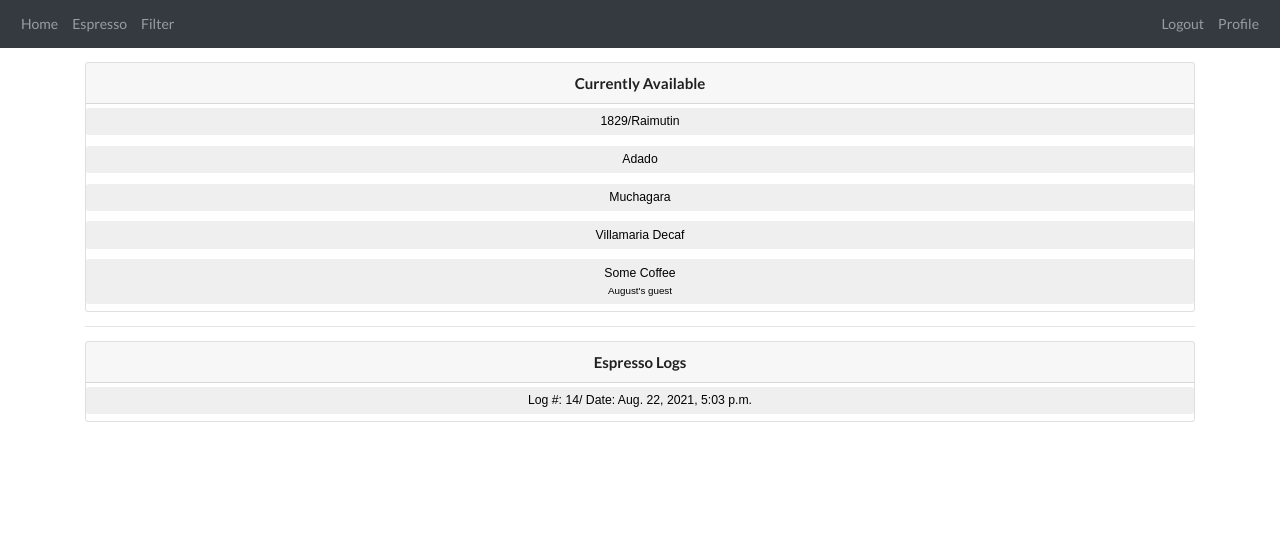
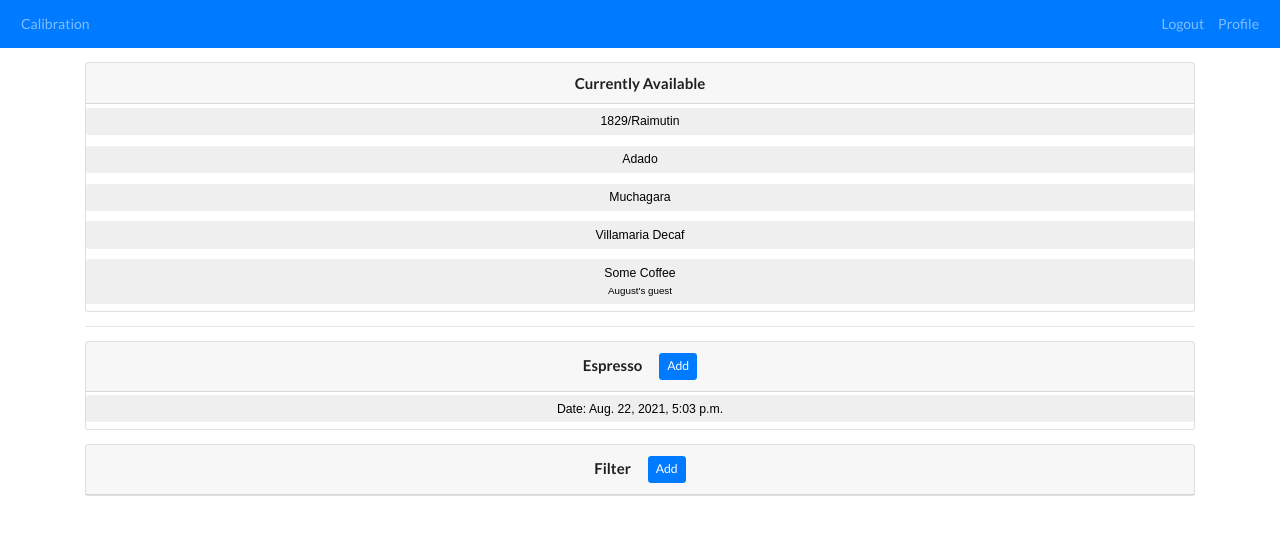
Before and after one commit to DevelopWithAP/quality_control, a Django app: page / in a window 1280 px wide. Shown: the top 535 px of the page. Run offline with Django 3.2, Linux system fonts and the light colour scheme; a user stored in the database is signed in; data comes from the database, SQL or seed files in the repository; both versions use the stored data as it was after the commit; some libraries are stand-ins or nearby versions.

Commit message:
Changed UI, Added default values in Espresso Form

```diff
--- a/calibration/models.py
+++ b/calibration/models.py
@@ -130,14 +130,20 @@ class Coffee(models.Model):
     def display_category(self):
         return str(self.get_category_display())
 
+    # method to display roast profile of coffee
+    def display_roast_profile(self):
+        if "spr" in str(self.roast_profile):
+            return "Espresso"
+        return "Filter"
+
 class Espresso(models.Model):
     coffee_name = models.ForeignKey(Coffee, on_delete=models.CASCADE, related_name="coffee_name")
     timestamp = models.DateTimeField(auto_now_add=True)
     water_temp = models.DecimalField(max_digits=3, decimal_places=1)
     water_tds = models.DecimalField(max_digits=3, decimal_places=2)
     batch_number = models.CharField(max_length=8)
-    dry_weight = models.DecimalField(max_digits=3, decimal_places=1)
-    wet_weight = models.IntegerField()
+    dry_weight = models.DecimalField(max_digits=3, decimal_places=1, default=18.0)
+    wet_weight = models.IntegerField(default=36)
     extraction_time = models.CharField(max_length=10, default="26-28")
     acidity_score = models.FloatField(validators=[MinValueValidator(6), MaxValueValidator(10)])
     acidity_quality = models.CharField(max_length= 15,choices=ACIDITY, default = "Delicate")
--- a/calibration/templates/calibration/base.html
+++ b/calibration/templates/calibration/base.html
@@ -5,7 +5,8 @@
 
 <head>
     <title>{% block title %}Calibration{% endblock %}</title>
-    <link rel="stylesheet" href="https://stackpath.bootstrapcdn.com/bootstrap/4.1.3/css/bootstrap.min.css" integrity="sha384-MCw98/SFnGE8fJT3GXwEOngsV7Zt27NXFoaoApmYm81iuXoPkFOJwJ8ERdknLPMO" crossorigin="anonymous">
+    <link rel="stylesheet" href="https://stackpath.bootstrapcdn.com/bootstrap/4.1.3/css/bootstrap.min.css"
+        integrity="sha384-MCw98/SFnGE8fJT3GXwEOngsV7Zt27NXFoaoApmYm81iuXoPkFOJwJ8ERdknLPMO" crossorigin="anonymous">
     <link href="{% static 'network/styles.css' %}" rel="stylesheet">
     <!-- JQuery -->
     <script src="https://code.jquery.com/jquery-3.3.1.min.js"></script>
@@ -16,19 +17,16 @@
 </head>
 
 <body>
-    <nav class="navbar navbar-expand-md navbar-dark bg-dark">
+
+
+    <nav class="navbar navbar-expand-md navbar-dark bg-primary">
         <div class="navbar-collapse collapse w-100 order-1 order-md-0 dual-collapse2">
             <ul class="navbar-nav mr-auto">
                 {% if user.is_authenticated %}
                 <li class="nav-item">
-                    <a class="nav-link" href="{% url 'index' %}">Home</a>
+                    <a class="nav-link" href="{% url 'index' %}">Calibration</a>
                 </li>
-                <li class="nav-item">
-                    <a class="nav-link" href="{% url 'espresso_log' %}">Espresso</a>
-                </li>
-                <li class="nav-item">
-                    <a class="nav-link" href="#">Filter</a>
-                </li>
+
             </ul>
             <ul class="navbar-nav ml-auto">
                 <li class="nav-item">
@@ -39,7 +37,7 @@
                 </li>
             </ul>
         </div>
-                {% else %}
+        {% else %}
         <div class="navbar-collapse collapse w-100 order-3 dual-collapse2">
             <ul class="navbar-nav ml-auto">
                 <li class="nav-item">
@@ -51,6 +49,7 @@
             </ul>
             {% endif %}
         </div>
+
     </nav>
 
     <div class="body">
@@ -59,9 +58,15 @@
     </div>
     {% block script %}
     {% endblock %}
-    <script src="https://code.jquery.com/jquery-3.3.1.slim.min.js" integrity="sha384-q8i/X+965DzO0rT7abK41JStQIAqVgRVzpbzo5smXKp4YfRvH+8abtTE1Pi6jizo" crossorigin="anonymous"></script>
-    <script src="https://cdnjs.cloudflare.com/ajax/libs/popper.js/1.14.3/umd/popper.min.js" integrity="sha384-ZMP7rVo3mIykV+2+9J3UJ46jBk0WLaUAdn689aCwoqbBJiSnjAK/l8WvCWPIPm49" crossorigin="anonymous"></script>
-    <script src="https://stackpath.bootstrapcdn.com/bootstrap/4.1.3/js/bootstrap.min.js" integrity="sha384-ChfqqxuZUCnJSK3+MXmPNIyE6ZbWh2IMqE241rYiqJxyMiZ6OW/JmZQ5stwEULTy" crossorigin="anonymous"></script>
+    <script src="https://code.jquery.com/jquery-3.3.1.slim.min.js"
+        integrity="sha384-q8i/X+965DzO0rT7abK41JStQIAqVgRVzpbzo5smXKp4YfRvH+8abtTE1Pi6jizo"
+        crossorigin="anonymous"></script>
+    <script src="https://cdnjs.cloudflare.com/ajax/libs/popper.js/1.14.3/umd/popper.min.js"
+        integrity="sha384-ZMP7rVo3mIykV+2+9J3UJ46jBk0WLaUAdn689aCwoqbBJiSnjAK/l8WvCWPIPm49"
+        crossorigin="anonymous"></script>
+    <script src="https://stackpath.bootstrapcdn.com/bootstrap/4.1.3/js/bootstrap.min.js"
+        integrity="sha384-ChfqqxuZUCnJSK3+MXmPNIyE6ZbWh2IMqE241rYiqJxyMiZ6OW/JmZQ5stwEULTy"
+        crossorigin="anonymous"></script>
 </body>
 
 </html>
--- a/calibration/templates/calibration/index.html
+++ b/calibration/templates/calibration/index.html
@@ -43,13 +43,16 @@
 
     <div class="card text-center mt-3">
         <div class="card-header">
-            <h4>Espresso Logs</h4>
+            <h4>
+            Espresso
+            <a href="{% url 'espresso_log' %}" class="btn btn-sm btn-primary ml-3">Add</a>
+            </h4>
         </div>
         {% for espresso_log in espresso_logs %}
         <button class="btn btn-sm btn-default mb-2 mt-1" type="button" data-toggle="collapse"
             data-target="#espressoLog-{{ espresso_log.id }}" aria-expanded="false"
             aria-controls="coffeeCollapse-{{ coffee.id }}">
-            Log #: {{ espresso_log.id }}/ Date: {{ espresso_log.timestamp }}
+            Date: {{ espresso_log.timestamp }}
         </button>
         <div class="collapse" id="espressoLog-{{ espresso_log.id }}">
             <div class="card card-body mb-2 mt-1">
@@ -57,13 +60,40 @@
                 <p class="border rounded">Recipe: {{ espresso_log.dry_weight }} - {{ espresso_log.wet_weight }}</p>
                 <p class="border rounded">{{ espresso_log.notes }}</p>
                 <div class="card-footer text-muted">
-                    <a href="{% url 'edit' espresso_log.id %}">Edit</a>
+                    <a href="{% url 'edit' espresso_log.id %}" class="btn btn-sm btn-primary">Edit</a>
                 </div>
             </div>
         </div>
         {% endfor %}
     </div>
 
+    <div class="card text-center mt-3">
+        <div class="card-header">
+            <h4>
+            Filter
+            <a href="#" class="btn btn-sm btn-primary ml-3">Add</a>
+            </h4>
+        </div>
+        <!--
+        {% for espresso_log in espresso_logs %}
+        <button class="btn btn-sm btn-default mb-2 mt-1" type="button" data-toggle="collapse"
+            data-target="#espressoLog-{{ espresso_log.id }}" aria-expanded="false"
+            aria-controls="coffeeCollapse-{{ coffee.id }}">
+            Date: {{ espresso_log.timestamp }}
+        </button>
+        <div class="collapse" id="espressoLog-{{ espresso_log.id }}">
+            <div class="card card-body mb-2 mt-1">
+                <p class="border rounded">{{ espresso_log.coffee_name }}</p>
+                <p class="border rounded">Recipe: {{ espresso_log.dry_weight }} - {{ espresso_log.wet_weight }}</p>
+                <p class="border rounded">{{ espresso_log.notes }}</p>
+                <div class="card-footer text-muted">
+                    <a href="{% url 'edit' espresso_log.id %}" class="btn btn-sm btn-primary">Edit</a>
+                </div>
+            </div>
+        </div>
+        {% endfor %}
+     </div> -->
+
 
 
 
```
Also changed, not shown: calibration/migrations/0006_auto_20210825_1036.py (added), db.sqlite3.
